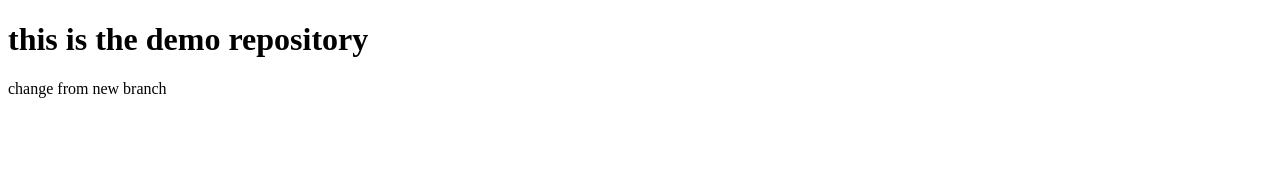
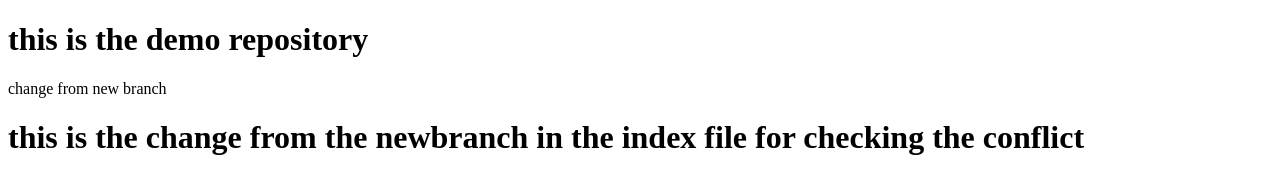
Before and after one commit to Jeneena-reza/demo_repo, a plain HTML site: page index.html in a window 1280 px wide. Drawn offline with Linux system fonts and the light colour scheme.

Commit message:
change from the newbranch

```diff
--- a/index.html
+++ b/index.html
@@ -8,5 +8,7 @@
 <body>
     <h1>this is the demo repository</h1>
     <p>change from new branch</p>
+
+    <h1>this is the change from the newbranch in the index file for checking the conflict</h1>
 </body>
 </html>
```
